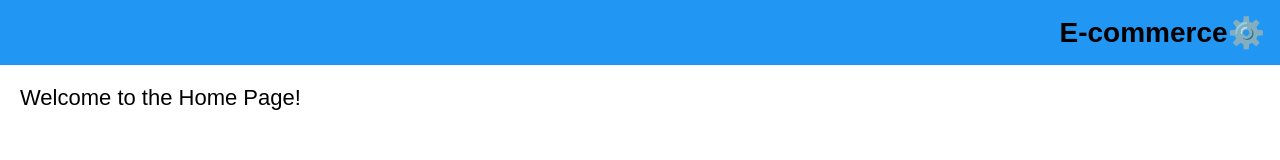
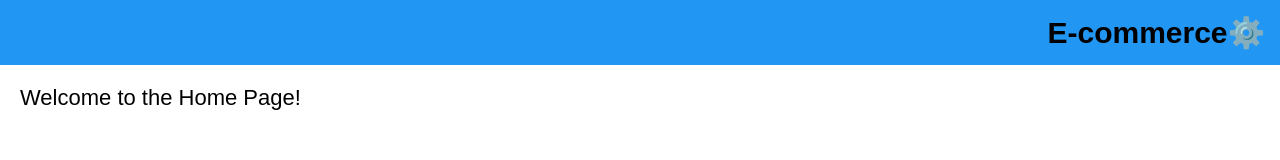
Before and after one commit to royalroushanroy1914168-cloud/my_ecom_app, a plain HTML site: page index.html in a window 1280 px wide. Shown: the top 160 px of the page. Drawn offline with Linux system fonts and the light colour scheme.

Commit message:
Update index.html

```diff
--- a/index.html
+++ b/index.html
@@ -3,7 +3,6 @@
 <head>
   <meta charset="UTF-8">
   <title>E-commerce App</title>
-
   <style>
     body {
       margin: 0;
@@ -23,8 +22,10 @@
 
     /* COMPANY NAME */
     .logo {
-      font-size: 28px;
+      font-size: 30px;
       font-weight: bold;
+      color : black;
+      justify-content: left;
     }
 
     /* SETTINGS ICON */
```
